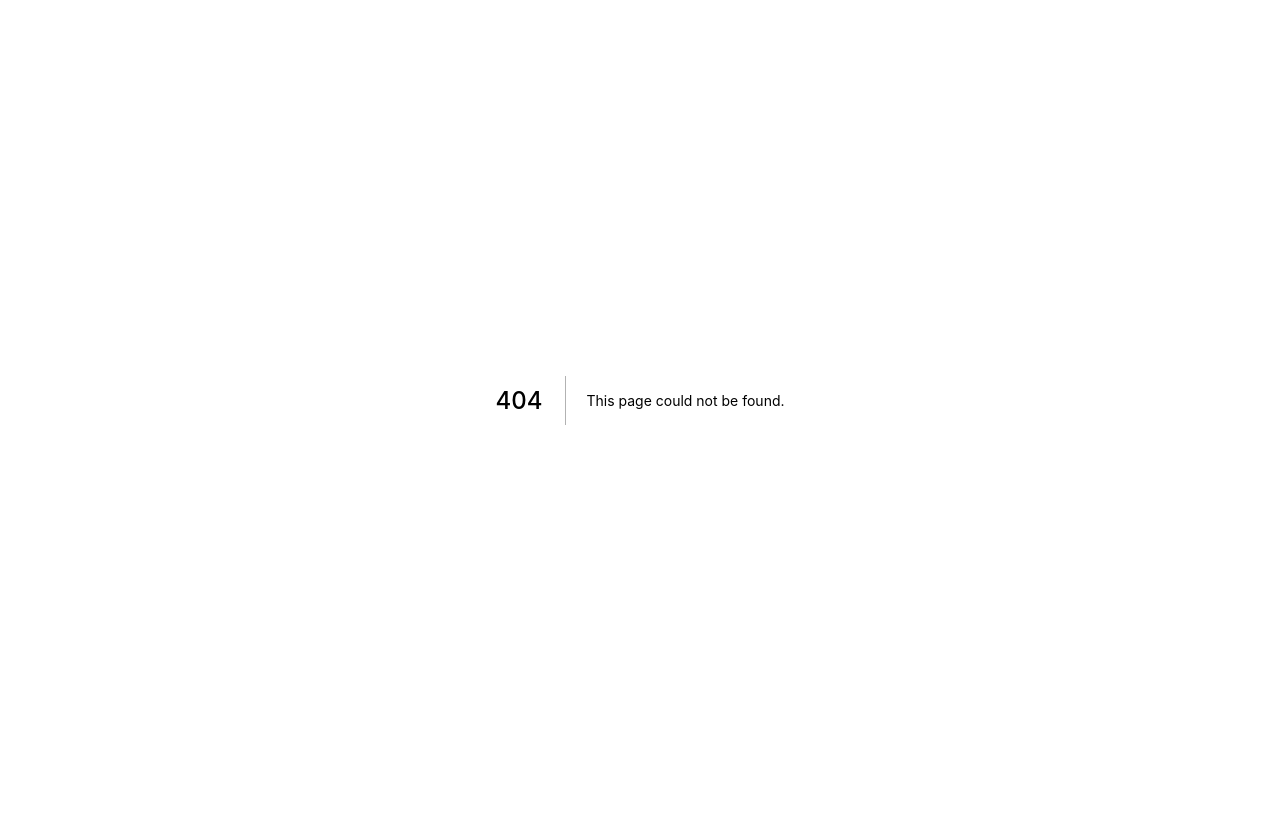
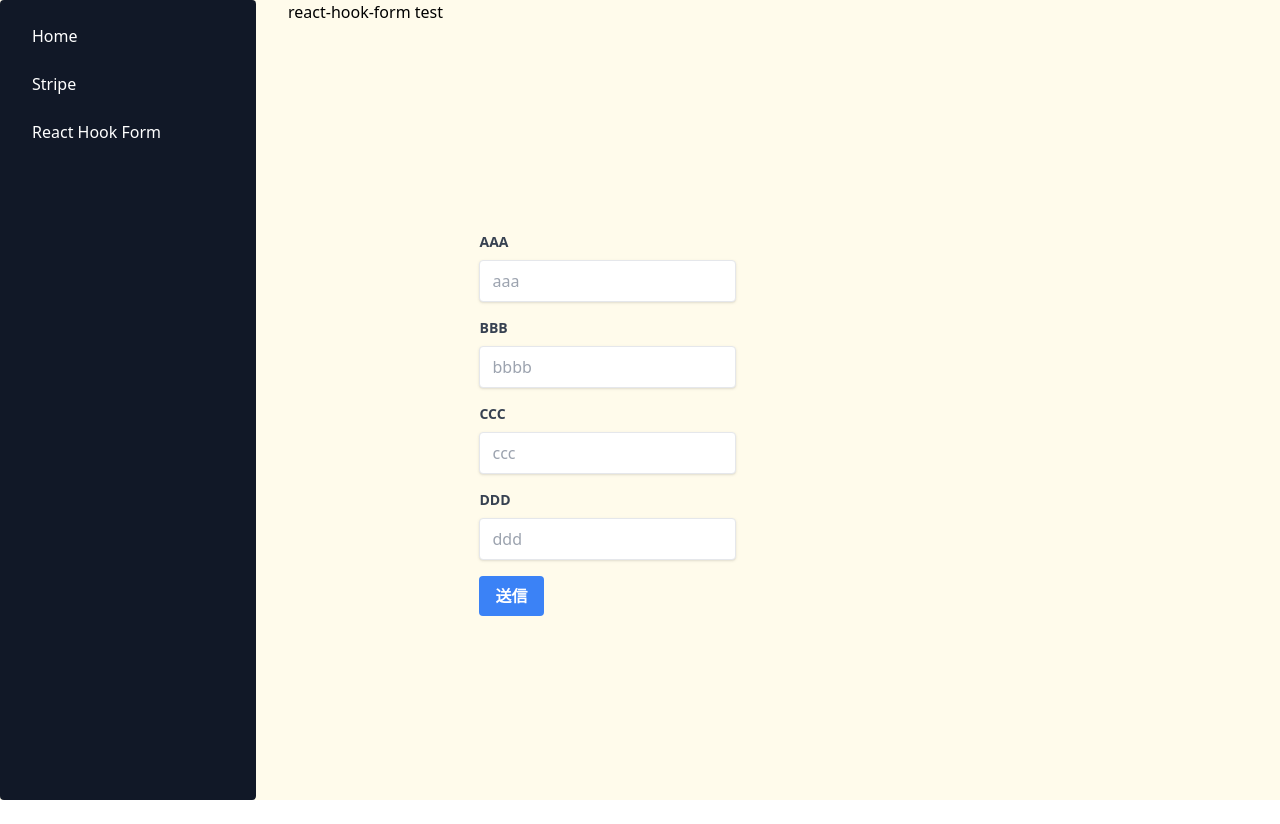
Before and after one commit to tokatu4561/tokatu4561-react-trend-demo, a Next.js app in the folder frontend/: page /form-test/react-hook-form in a window 1280 px wide. Before the commit this address had no page. Before the commit the page ends 800 px from the top, so only its background shows below. Built offline with nearby package versions, Linux system fonts and the light colour scheme.

Commit message:
react-hook-form 試してみる

```diff
--- /dev/null
+++ b/frontend/pages/form-test/react-hook-form/index.tsx
@@ -0,0 +1,77 @@
+import React from 'react'
+import { MainLayout } from '@/components/Layout/MainLayout'
+import { InputFiled } from '@/components/Form/InputFiled'
+import { useForm } from 'react-hook-form'
+
+type Inputs = {
+  aaa: string
+  bbb: string
+}
+
+const FormTest = () => {
+  const {
+    register,
+    handleSubmit,
+    watch,
+    formState: { errors },
+  } = useForm<Inputs>()
+
+  const onSubmit = (data) => {
+    console.log(data)
+  }
+
+  return (
+    <MainLayout title="react-hook-form test">
+      react-hook-form test
+      <div className="flex justify-center items-center h-screen w-4/6">
+        <form onSubmit={handleSubmit(onSubmit)}>
+          <div className="mb-4">
+            <InputFiled
+              inputId="aaa"
+              label="AAA"
+              type="text"
+              placeholder="aaa"
+              {...register('aaa', { required: true })}
+            />
+            {errors.aaa && (
+              <span className="text-red-500">This field is required</span>
+            )}
+          </div>
+          <div className="mb-4">
+            <InputFiled
+              inputId="bbb"
+              label="BBB"
+              type="text"
+              placeholder="bbbb"
+              {...register('bbb')}
+            />
+          </div>
+          <div className="mb-4">
+            <InputFiled
+              inputId="ccc"
+              label="CCC"
+              type="text"
+              placeholder="ccc"
+            />
+          </div>
+          <div className="mb-4">
+            <InputFiled
+              inputId="ddd"
+              label="DDD"
+              type="text"
+              placeholder="ddd"
+            />
+          </div>
+          <button
+            type="submit"
+            className="bg-blue-500 hover:bg-blue-700 text-white font-bold py-2 px-4 rounded"
+          >
+            送信
+          </button>
+        </form>
+      </div>
+    </MainLayout>
+  )
+}
+
+export default FormTest
--- a/frontend/src/components/Form/InputFiled.tsx
+++ b/frontend/src/components/Form/InputFiled.tsx
@@ -7,12 +7,8 @@ interface Props {
   placeholder: string
 }
 
-export const InputFiled: FC<Props> = ({
-  inputId,
-  type,
-  label,
-  placeholder,
-}) => {
+export const InputFiled: FC<Props> = React.forwardRef(
+  ({ inputId, type, label, placeholder, ...props }, ref) => {
     return (
       <>
         <label
@@ -22,11 +18,13 @@ export const InputFiled: FC<Props> = ({
           {label}
         </label>
         <input
-        id={inputId}
           className="shadow border rounded w-full py-2 px-3 text-gray-700"
           type={type}
           placeholder={placeholder}
+          ref={ref as React.ForwardedRef<HTMLInputElement>}
+          {...props}
         />
       </>
     )
   }
+)
--- a/frontend/src/components/Layout/MainLayout.tsx
+++ b/frontend/src/components/Layout/MainLayout.tsx
@@ -51,9 +51,13 @@ type SideBarNavigationItemType = {
 }
 
 const SideBarNavigationItem: SideBarNavigationItemType[] = [
-  { name: 'Stripe', href: '/stripe-test' },
   {
     name: 'Home',
     href: '/',
   },
+  { name: 'Stripe', href: '/stripe-test' },
+  {
+    name: 'React Hook Form',
+    href: '/form-test/react-hook-form',
+  },
 ]
```
Lines whose indentation alone changed are shown as unchanged.
